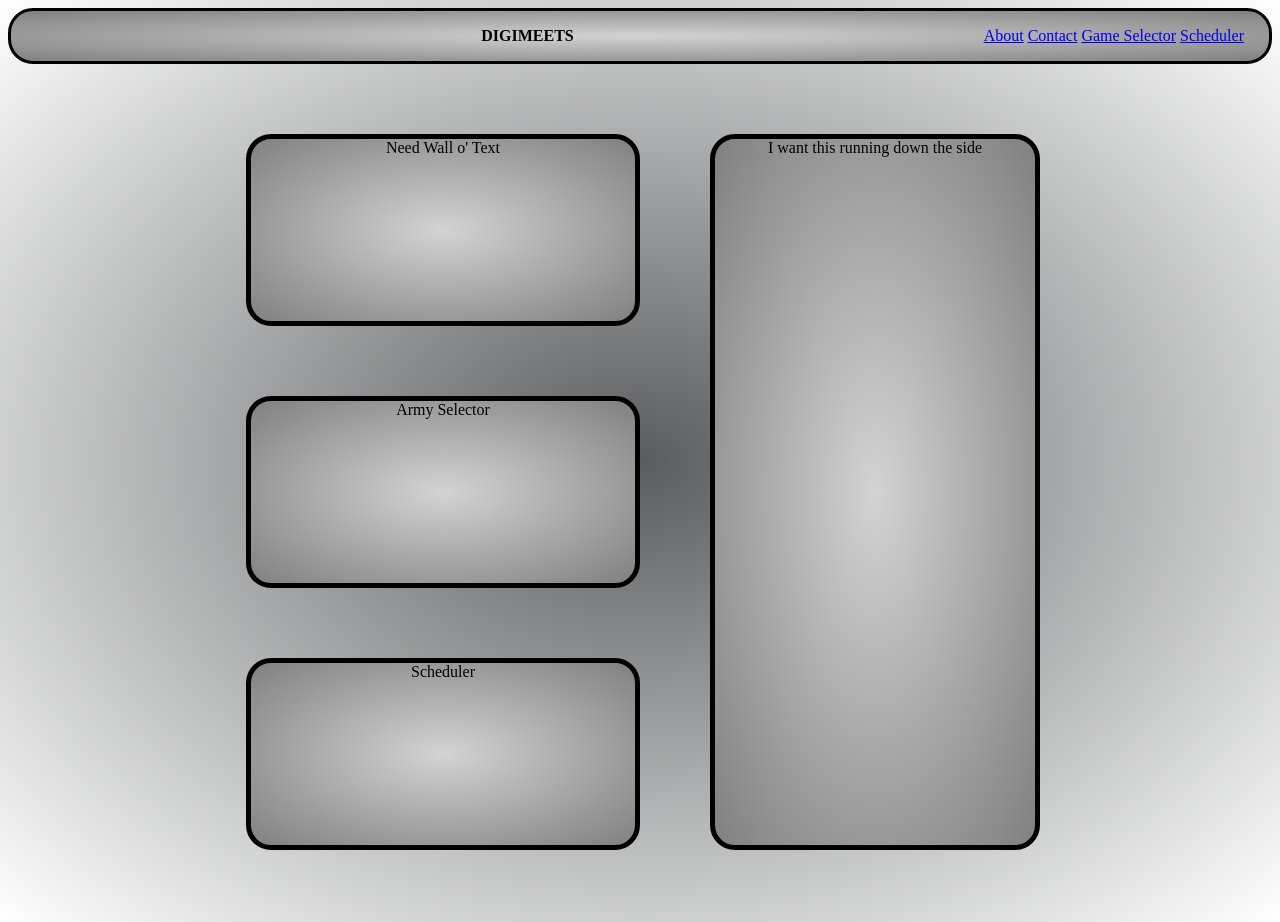
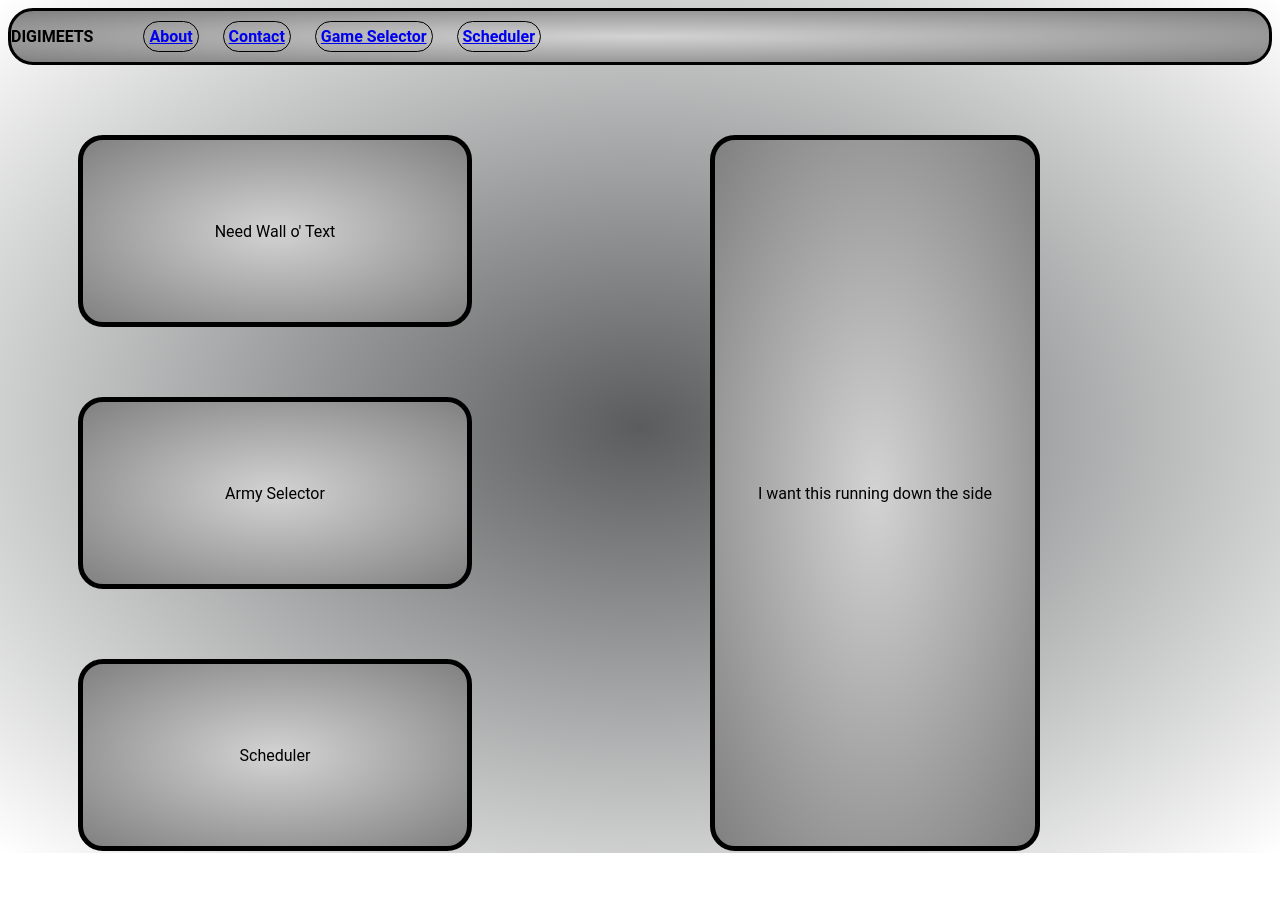
Before and after one commit to Ianwilliams123456/capstone, a website: page index.html in a window 1280 px wide. After the commit the page ends 853 px from the top, so only its background shows below. Drawn offline with Linux system fonts and the light colour scheme.

Commit message:
this is only good for indes, adjust navbar and all classes for each page

```diff
--- a/style.css
+++ b/style.css
@@ -1,34 +1,34 @@
 html {
 background-image: radial-gradient(rgb(90, 92, 93), white);
-font: "roboto";
+font-family: "roboto", roboto;
 }
 
 
 .navigator {
-
   display: flex;
   border: solid black;
   border-radius: 25px;
   background-image: radial-gradient(lightgray, gray) ;
-  align-items: center;
-  justify-content: right;
   padding-right: 25px;
 }
 
 .navText{
-padding-right: 30%;
+align-self: center;
 font-weight: bolder;
 }
-.navigator ul > li {
-  display:flex;
-  font: "Goblin One";
+
+.navigator ul {
+  justify-content: flex-end;
+}
+
+.navigator ul > a {
+  display: inline;
   border: thin solid black;
   align-content: center;
   border-radius: 25px;
   padding: 5px;
-  padding-left: 10px;
-  padding-right: 10px;
-  display:inline;
+  margin-left: 10px;
+  margin-right: 10px;
   font-weight: bolder;
 
 }
@@ -38,12 +38,12 @@ grid-template-columns: 50%;
 grid-template-rows: 30% 30% 30%;
 grid-gap: 70px;
 padding: 70px;
-/* padding-left: 120px;
-padding-right: 120px; */
 height: 80vh;
 }
 .selectorBoxes > div {
+  display: flex;
   text-align: center;
+  justify-content: center;
   border: thick solid black;
   border-radius: 25px;
   background-image: radial-gradient(lightgray, gray);
@@ -55,7 +55,7 @@ grid-column-end: -1;
 grid-row-start: 1;
 grid-row-end: 1;
 width: 30vw;
-justify-self: flex-end;
+/* justify-self: flex-end; */
 }
 .armySelector{
 border-radius: 25px;
@@ -64,7 +64,7 @@ grid-column-end: 1;
 grid-row-start: 2;
 grid-row-end: 2;
 width: 30vw;
-justify-self: flex-end;
+/* justify-self: flex-end; */
 }
 .scheduler{
 border-radius: 25px;
@@ -73,7 +73,7 @@ grid-column-end: 1;
 grid-row-start: 3;
 grid-row-end: 3;
 width: 30vw;
-justify-self: flex-end;
+/* justify-self: flex-end; */
 }
 .unused{
 border-radius: 25px;
@@ -82,8 +82,5 @@ grid-column-end: 2;
 grid-row-start: 1;
 grid-row-end: 4;
 width: 25vw;
-justify-self: flex-start;
+/* justify-self: flex-start; */
 }
-.footSpacer{
-padding-top: 70px;
-}
```
